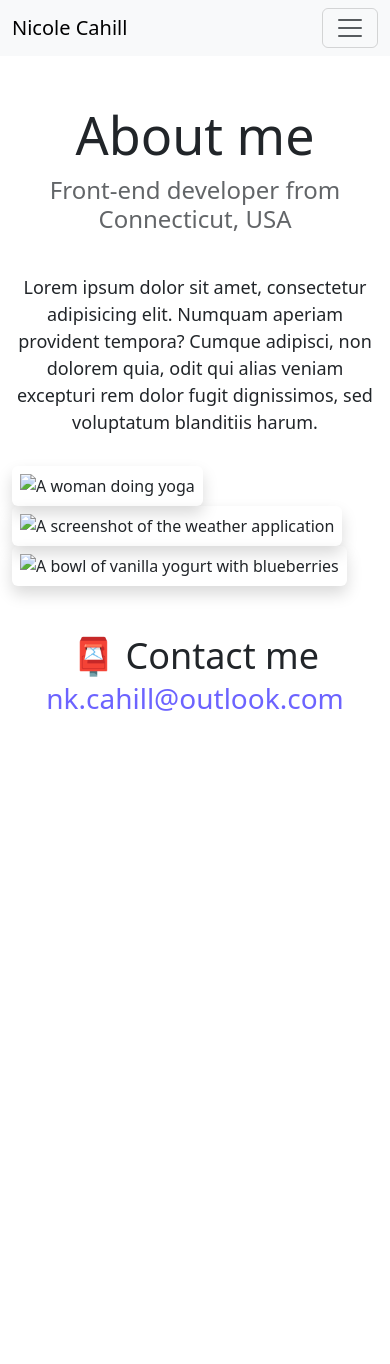
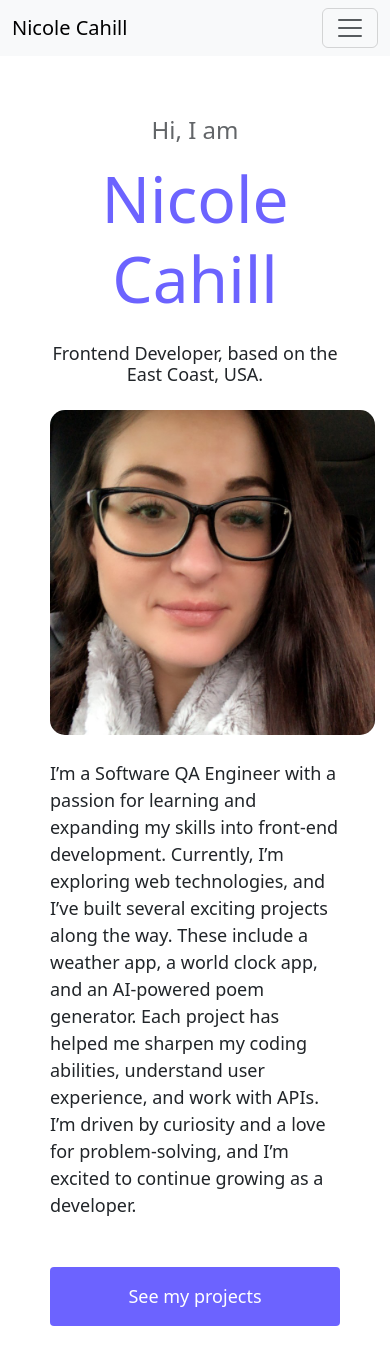
Before and after one commit to nkcahill/portfolio, a plain HTML site: page about.html in a window 390 px wide. Before the commit the page ends 844 px from the top, so only its background shows below. Drawn offline with nearby package versions, Linux system fonts and the light colour scheme.

Commit message:
rebuilt about page

```diff
--- a/about.html
+++ b/about.html
@@ -1,10 +1,9 @@
 <!DOCTYPE html>
 <html lang="en">
 <head>
-    <meta charset="UTF-8" />
-    <meta http-equiv="X-UA-Compatible" content="IE=edge" />
-    <meta name="viewport" content="width=device-width, initial-scale=1.0" />
-    <meta name="description"  content="Information about front-end developer Nicole Cahill" />
+    <meta charset="UTF-8">
+    <meta http-equiv="X-UA-Compatible" content="IE=edge">
+    <meta name="viewport" content="width=device-width, initial-scale=1.0">
     <link
     href="https://cdn.jsdelivr.net/npm/bootstrap@5.3.3/dist/css/bootstrap.min.css"
     rel="stylesheet"
@@ -40,34 +39,24 @@
           </div>
         </div>
       </nav>
-    <h1 class="mt-5">About me</h1>
-    <h3>Front-end developer from Connecticut, USA</h3>
-    <div class="about-paragraphs text-center">
-      <p>
-        Lorem ipsum dolor sit amet, consectetur adipisicing elit. Numquam
-        aperiam provident tempora? Cumque adipisci, non dolorem quia, odit qui
-        alias veniam excepturi rem dolor fugit dignissimos, sed voluptatum
-        blanditiis harum.
+      <div class="about-section container">
+        <div class="row">
+          <div class="col-lg-6">
+            <div class="about-section-content">
+              <h3 class="mb-1">Hi, I am</h3>
+              <h1 class="mb-4">Nicole Cahill</h1>
+              <h2 class="mb-4">Frontend Developer, based on the East Coast, USA.</h2>
+              <img src="images/LIimage.jpg" alt="" class="img-fluid about-img d-block mx-auto d-lg-none" />
+              <p class="mb-5">
+                I’m a Software QA Engineer with a passion for learning and expanding my skills into front-end development. Currently, I’m exploring web technologies, and I’ve built several exciting projects along the way. These include a weather app, a world clock app, and an AI-powered poem generator. Each project has helped me sharpen my coding abilities, understand user experience, and work with APIs. I’m driven by curiosity and a love for problem-solving, and I’m excited to continue growing as a developer.
               </p>
+              <a href="work.html" class="btn btn-branding">See my projects</a>
             </div>
-    <div class="container">
-      <div class="row">
-        <div class="col-sm-4">
-          <img src="images/yoga.png" class="img-fluid p-2 shadow rounded" alt="A woman doing yoga"/>
           </div>
-        <div class="col-sm-4">
-          <img src="images/weather.png" class="img-fluid p-2 shadow rounded" alt="A screenshot of the weather application" />
-        </div>
-        <div class="col-sm-4">
-          <img src="images/yogurt.png" class="img-fluid p-2 shadow rounded" alt="A bowl of vanilla yogurt with blueberries"/>
+          <div class="col-lg-6 align-content-center">
+            <img src="images/LIimage.jpg" alt="" class="img-fluid about-img mx-auto d-none d-lg-block" />
           </div>
         </div>
       </div>
-    <div id="contact" class="mt-5">
-      <h2>📮 Contact me</h2>
-      <a href="mailto:nk.cahill@outlook.com" class="email-link" title="Email Nicole">
-        nk.cahill@outlook.com
-      </a>
-    </div>
 </body>
 </html>
--- a/src/styles.css
+++ b/src/styles.css
@@ -61,6 +61,25 @@
     border: 1px solid var(--primary-color);
   }
 
+  .about-section {
+    padding: 160px 20px;
+  }
+
+  .about-section-content {
+  margin: 30px;
+  }
+
+  .about-section h1 {
+    font-size: 64px;
+    line-height: 80px;
+    color: var(--primary-color);
+  }
+
+  .about-section h2 {
+    font-size: 18px;
+    font-family: var(--default-font-family);
+  }
+
   .homepage-link {
     color: var(--primary-color);
     text-align: center;
@@ -73,6 +92,20 @@
 
   .about-paragraphs p {
     margin: 10px;
+  }
+
+  .about-img {
+    border-radius: 15px;
+    max-width: 400px;
+  }
+
+  .btn-branding {
+    background: var(--primary-color);
+    border-radius: 4px;
+    color: white;
+    font-size: 18px;
+    line-height: 27px;
+    padding: 15px 30px;
   }
 
   .email-link {
@@ -114,6 +147,20 @@
         padding: 10px;
     }
 
+    .about-section {
+      padding:20px;
+    }
+
+    .about-img {
+      max-width:325px;
+      margin-bottom: 25px;
+    }
+
+    .btn-branding {
+      display: flex;
+      justify-content: center
+    }
+
     .primary-link {
         display: flex;
         justify-content: center;
@@ -131,3 +178,13 @@
       }
 
   }
+
+  @media (max-width: 768px) {
+    .about-img {
+      margin-bottom: 25px;
+    }
+
+    .about-section {
+      padding:20px;
+    }
+  }
```
Also changed, not shown: index.html (+25 -0 lines), work.html (added, +73 -0 lines), images/LIimage.jpg (added). Lines whose indentation alone changed are shown as unchanged.
